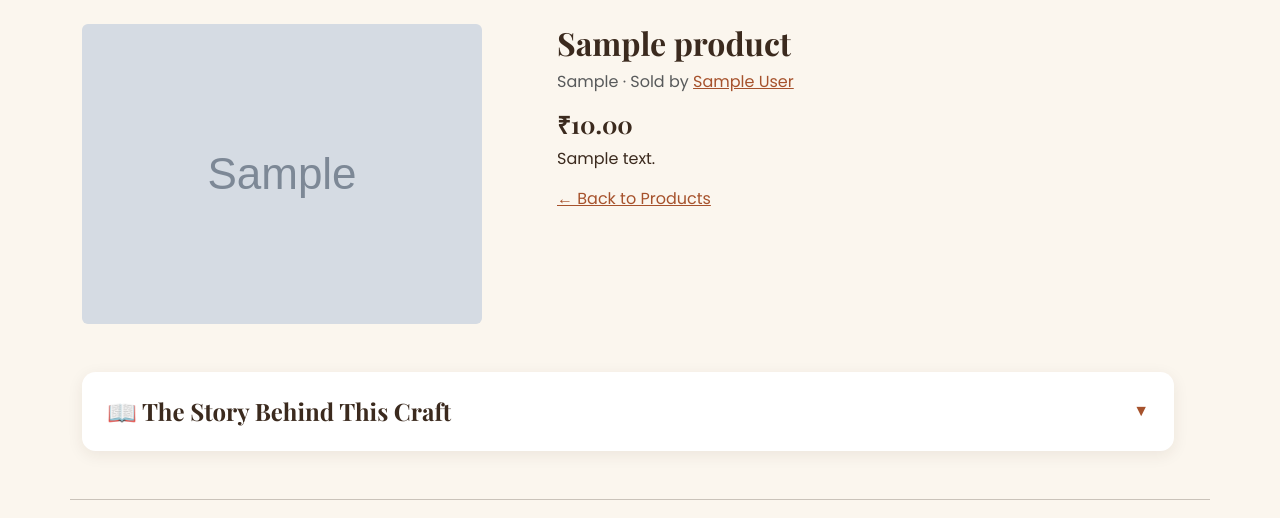
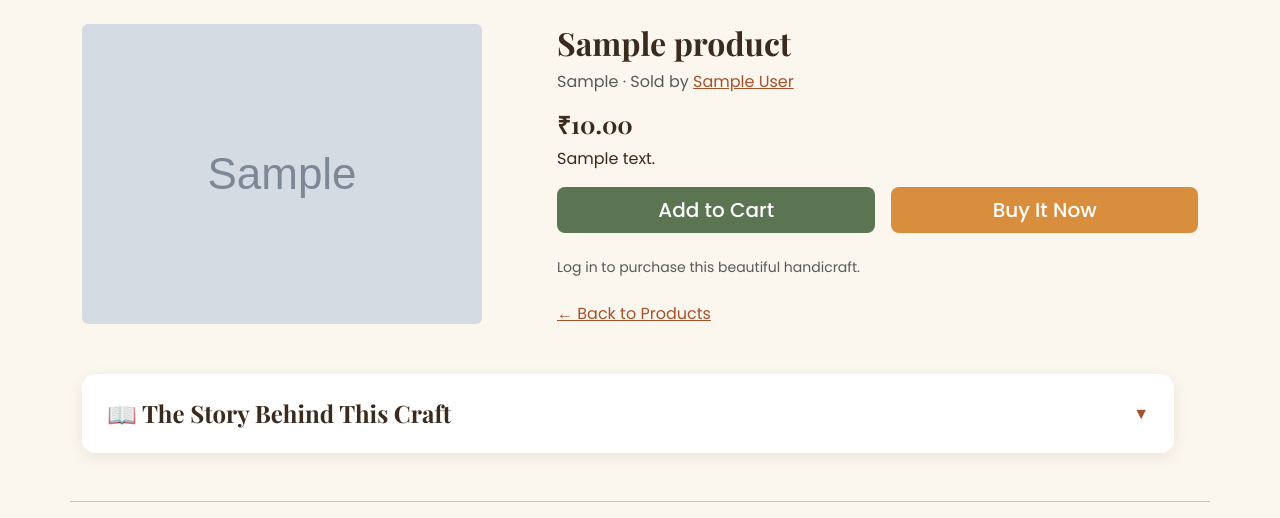
Before and after one commit to Tanwi20024/rural-artisan-marketplace, a Flask app: page /products/1 in a window 1280 px wide. Shown: the part 56-574 px from the top of the page. Run offline with Flask 3, Linux system fonts and the light colour scheme; tables that the repository leaves empty hold one stand-in row (values such as "Sample post"); grey boxes marked "Sample" are stand-in pictures.

Commit message:
feat: add Add to Cart and Buy It Now buttons to product cards and details

```diff
--- a/static/css/style.css
+++ b/static/css/style.css
@@ -91,6 +91,23 @@ h6,
     transform: translateY(-2px);
     box-shadow: var(--shadow-hover);
 }
+
+.btn-buy {
+    background-color: var(--color-secondary);
+    color: white;
+    border: none;
+    border-radius: var(--radius-sm);
+    font-weight: 500;
+    transition: all 0.25s ease;
+}
+
+.btn-buy:hover {
+    background-color: #c47c2f;
+    color: white;
+    transform: translateY(-2px);
+    box-shadow: var(--shadow-hover);
+}
+
 
 
 /* Footer */
--- a/templates/products/product_detail.html
+++ b/templates/products/product_detail.html
@@ -16,11 +16,27 @@
         <h4 class="fw-bold">₹{{ "%.2f"|format(product.price) }}</h4>
         <p>{{ product.description }}</p>
 
-        {% if current_user.is_authenticated and current_user.is_customer() %}
-        <form method="POST" action="{{ url_for('cart.add_to_cart', product_id=product.id) }}">
-            <button type="submit" class="btn btn-accent">Add to Cart</button>
-        </form>
-        {% endif %} {% if current_user.is_authenticated and current_user.id == product.artisan_id %}
+        {% if current_user.is_authenticated %}
+            {% if current_user.is_customer() %}
+            <div class="d-flex gap-3 mb-4 mt-2">
+                <form method="POST" action="{{ url_for('cart.add_to_cart', product_id=product.id) }}" class="flex-grow-1">
+                    <button type="submit" class="btn btn-accent btn-lg w-100 py-2">Add to Cart</button>
+                </form>
+                <form method="POST" action="{{ url_for('cart.add_to_cart', product_id=product.id) }}" class="flex-grow-1">
+                    <input type="hidden" name="buy_now" value="1">
+                    <button type="submit" class="btn btn-buy btn-lg w-100 py-2">Buy It Now</button>
+                </form>
+            </div>
+            {% endif %}
+        {% else %}
+            <div class="d-flex gap-3 mb-4 mt-2">
+                <a href="{{ url_for('auth.login', next=request.path) }}" class="btn btn-accent btn-lg flex-grow-1 py-2 text-center text-decoration-none">Add to Cart</a>
+                <a href="{{ url_for('auth.login', next=request.path) }}" class="btn btn-buy btn-lg flex-grow-1 py-2 text-center text-decoration-none">Buy It Now</a>
+            </div>
+            <p class="small text-muted mb-4"><i class="fas fa-info-circle"></i> Log in to purchase this beautiful handicraft.</p>
+        {% endif %}
+
+        {% if current_user.is_authenticated and current_user.id == product.artisan_id %}
         <a href="{{ url_for('products.edit_product', product_id=product.id) }}" class="btn btn-outline-secondary">Edit</a>
         <form method="POST" action="{{ url_for('products.delete_product', product_id=product.id) }}" class="d-inline" onsubmit="return confirm('Delete this product?');">
             <button type="submit" class="btn btn-outline-danger">Delete</button>
@@ -30,6 +46,7 @@
         <div class="mt-3">
             <a href="{{ url_for('products.list_products') }}">&larr; Back to Products</a>
         </div>
+
     </div>
     {% if product.story or product.artisan_message %}
     <div class="row mt-5">
```
Also changed, not shown: blueprints/cart/routes.py (+7 -0 lines), templates/products/products.html (+23 -1 lines).
